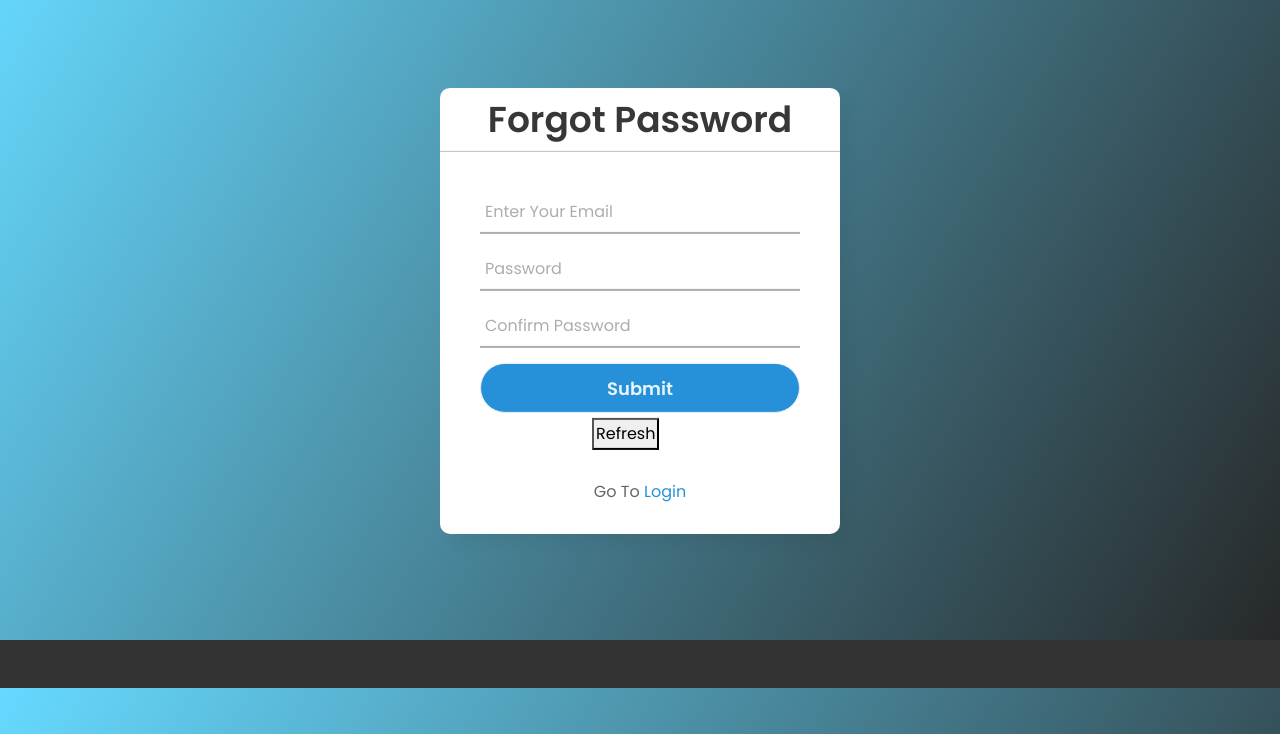
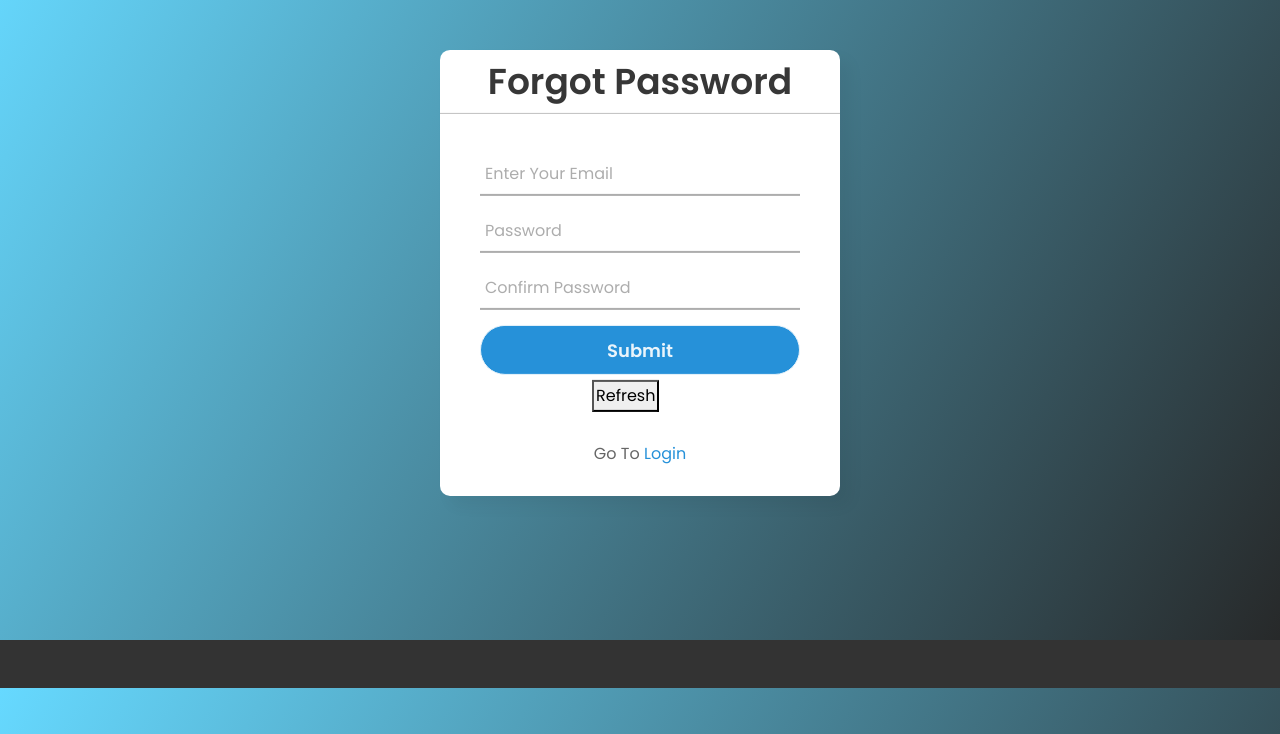
Before and after one commit to yashrepal0508/Health_Helpers, a PHP site: page /Forgotpass.html in a window 1280 px wide. Shown: the part 66-800 px from the top of the page. Run offline with PHP 8.4, Linux system fonts and the light colour scheme; some libraries are stand-ins or nearby versions.

Commit message:
Update style.css

```diff
--- a/css/style.css
+++ b/css/style.css
@@ -14,7 +14,7 @@ body{
 }
 .center{
   position: absolute;
-  top:50%;
+  top:45%;
   left: 50%;
   transform: translate(-50%, -50%);
   width: 400px;
```
